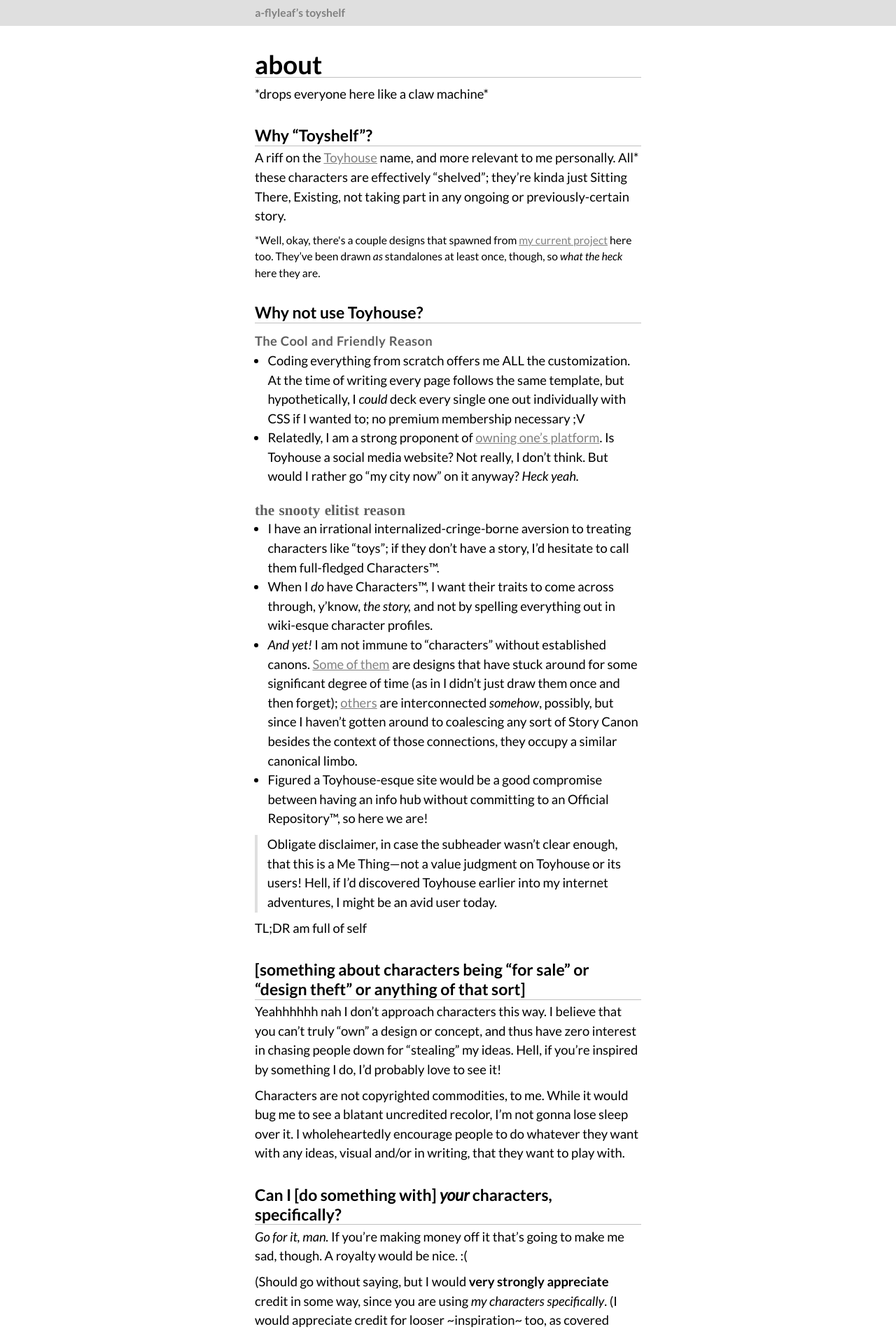
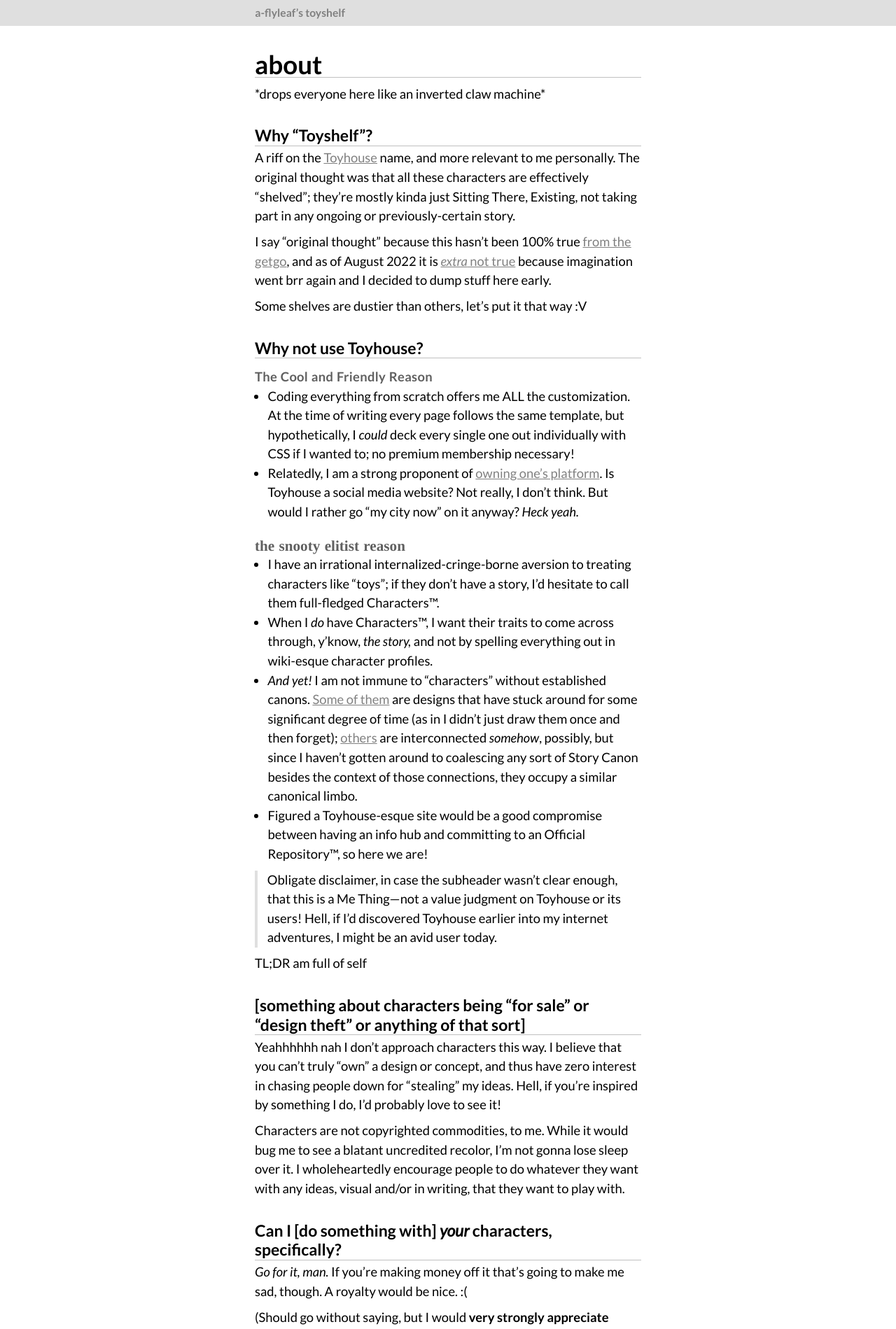
Before and after one commit to a-flyleaf/toyshelf, a Jekyll site: the page built from about.md, in a window 1280 px wide. Shown: the top 1899 px of the page at 70% size. Built offline with Jekyll 4.4.1, drawn with Linux system fonts in a browser that asks for light colours.

```diff
--- a/about.md
+++ b/about.md
@@ -4,22 +4,25 @@ title: about
 
 css: h3{text-transform:none; letter-spacing:0.015em; font-size:1em;} h3:nth-of-type(2){font-family:times,serif; font-size:1.15em; letter-spacing:0;} .wrap>ul:last-of-type{margin-top:-.5em;}
 ---
-\*drops everyone here like a claw machine\*
+\*drops everyone here like an inverted claw machine\*
 
 ## Why "Toyshelf"?
-A riff on the [Toyhouse](https://toyhou.se/) name, and more relevant to me personally. All\* these characters are effectively "shelved"; they're kinda just Sitting There, Existing, not taking part in any ongoing or previously-certain story.
-<p style="font-size:.85em; line-height:150%;">*Well, okay, there's a couple designs that spawned from <a href="https://a-flyleaf.github.io/ygbtdm/">my current project</a> here too. They’ve been drawn <em>as</em> standalones at least once, though, so <em>what the heck</em> here they are.</p>
+A riff on the [Toyhouse](https://toyhou.se/) name, and more relevant to me personally. The original thought was that all these characters are effectively "shelved"; they're mostly kinda just Sitting There, Existing, not taking part in any ongoing or previously-certain story.
+
+I say "original thought" because this hasn't been 100% true [from the]({%include url.html%}/misc#hellrabbit) [getgo]({%include url.html%}/misc#ws), and as of August 2022 it is [*extra* not true]({%include url.html%}/newhell) because imagination went brr again and I decided to dump stuff here early.
+
+Some shelves are dustier than others, let's put it that way <span style="display:inline-block;">:V</span>
 
 ## Why not use Toyhouse?
 ### The Cool and Friendly Reason
-- Coding everything from scratch offers me <em style="text-transform:uppercase;font-style:normal;">all</em> the customization. At the time of writing every page follows the same template, but hypothetically, I *could* deck every single one out individually with CSS if I wanted to; no premium membership necessary <span style="display:inline-block;">;V</span>
+- Coding everything from scratch offers me <em style="text-transform:uppercase;font-style:normal;">all</em> the customization. At the time of writing every page follows the same template, but hypothetically, I *could* deck every single one out individually with CSS if I wanted to; no premium membership necessary!
 - Relatedly, I am a strong proponent of [owning one's platform](https://a-flyleaf.github.io/blog/own-your-platform). Is Toyhouse a social media website? Not really, I don't think. But would I rather go "my city now" on it anyway? *Heck yeah.*
 
 ### the snooty elitist reason
 - I have an irrational internalized-cringe-borne aversion to treating characters like "toys"; if they don't have a story, I'd hesitate to call them full-fledged Characters™.
 - When I *do* have Characters™, I want their traits to come across through, y'know, *the story,* and not by spelling everything out in wiki-esque character profiles.
 - *And yet!* I am not immune to "characters" without established canons. [Some of them]({%include url.html%}/misc) are designs that have stuck around for some significant degree of time (as in I didn't just draw them once and then forget); [others]({%include url.html%}/disaster-crew) are interconnected *somehow*, possibly, but since I haven't gotten around to coalescing any sort of Story Canon besides the context of those connections, they occupy a similar canonical limbo.
-- Figured a Toyhouse-esque site would be a good compromise between having an info hub without committing to an Official Repository™, so here we are!
+- Figured a Toyhouse-esque site would be a good compromise between having an info hub and committing to an Official Repository™, so here we are!
 
 > Obligate disclaimer, in case the subheader wasn't clear enough, that this is a Me Thing---not a value judgment on Toyhouse or its users! Hell, if I'd discovered Toyhouse earlier into my internet adventures, I might be an avid user today.
 
--- a/assets/1.css
+++ b/assets/1.css
@@ -32,6 +32,7 @@ small{font-size:.85em;}
 
 blockquote{border-left:.25em solid #dfdfdf; padding-left:.75em; margin:.5em 0;}
 figure{margin:1em auto;} figure a{display:inline-block; border:1px solid #c0c0c0; border-radius:2px;} figure a:hover,figure a:active,figure a:focus{border-color:#808080;} figure img{display:block;} .artlink a{border:0;} figcaption a{border:0; display:inline;}
+hr{border:0; height:1px; background:#808080; width:85%; margin:1.15em auto 1em;}
 iframe{border:0; display:block; margin:1em auto; max-width:100%;}
 summary{border-bottom:1px dashed #808080; cursor:pointer; color:#808080;} summary:active,summary:hover{color:inherit; font-weight:bold;}
 table{border:1px solid #d0d0d0; border-collapse:collapse;}
```
Also changed, not shown: index.md (+1 -0 lines), newhell/cast.md (added, +48 -0 lines), newhell/index.md (added, +23 -0 lines), newhell/timeline.md (added, +37 -0 lines), other/note.md (added, +4 -0 lines), other/timeline.md (+1 -1 lines), assets/img/newhell.png (added), changelog.md.
